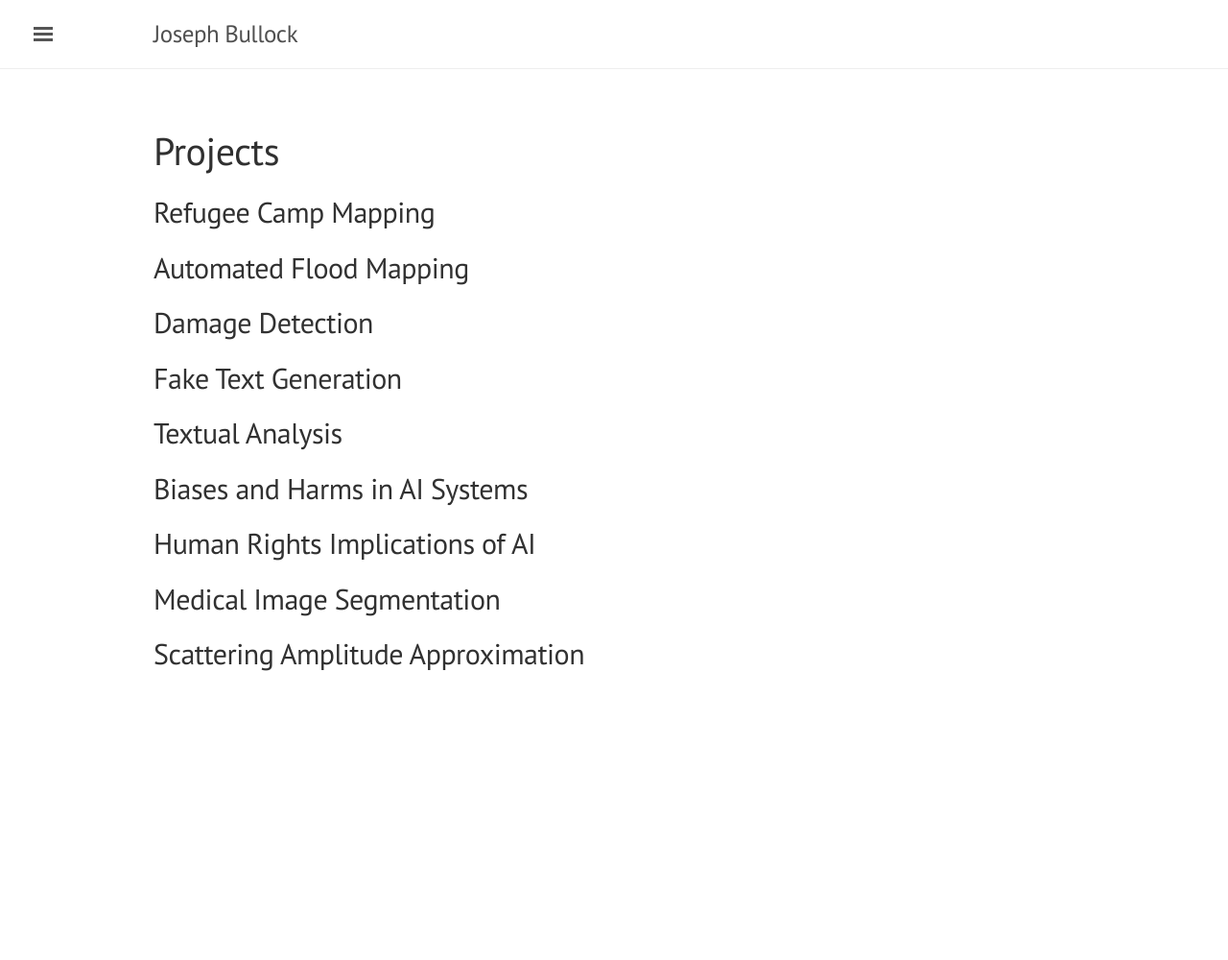
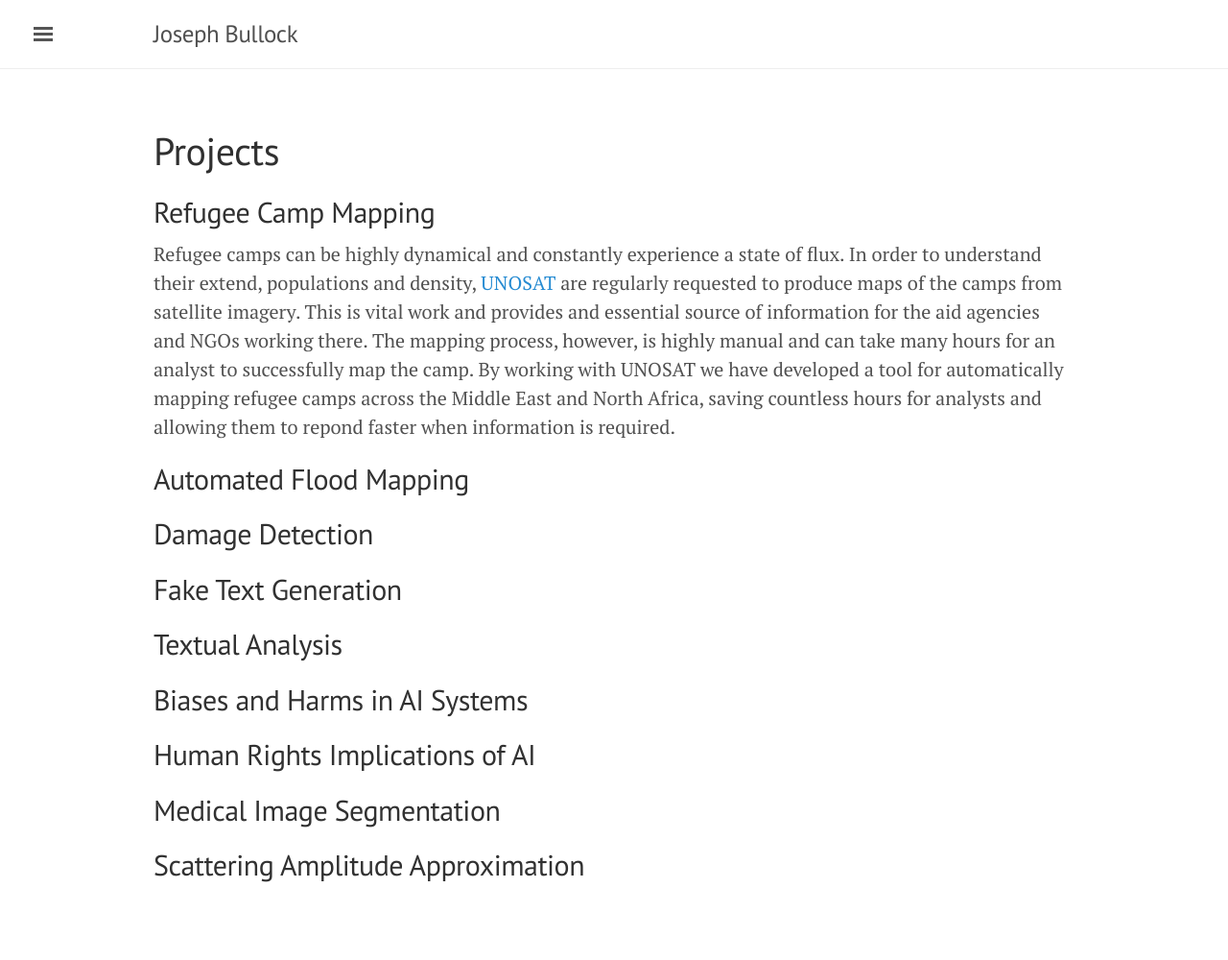
Before and after one commit to JosephPB/josephpb.github.io, a Jekyll site: the page built from projects.md, in a window 1280 px wide. Shown: the whole page at 96% size. Built offline with Jekyll 4.4.1, drawn with Linux system fonts in a browser that asks for light colours; before the commit the page ends 900 px from its top, so only the background shows below that.

Commit message:
update to refugee camp description

```diff
--- a/projects.md
+++ b/projects.md
@@ -4,6 +4,8 @@ title: Projects
 ---
 
 ## Refugee Camp Mapping
+
+Refugee camps can be highly dynamical and constantly experience a state of flux. In order to understand their extend, populations and density, [UNOSAT](https://unitar.org/sustainable-development-goals/satellite-analysis-and-applied-research) are regularly requested to produce maps of the camps from satellite imagery. This is vital work and provides and essential source of information for the aid agencies and NGOs working there. The mapping process, however, is highly manual and can take many hours for an analyst to successfully map the camp. By working with UNOSAT we have developed a tool for automatically mapping refugee camps across the Middle East and North Africa, saving countless hours for analysts and allowing them to repond faster when information is required.
 
 ## Automated Flood Mapping
 
```
